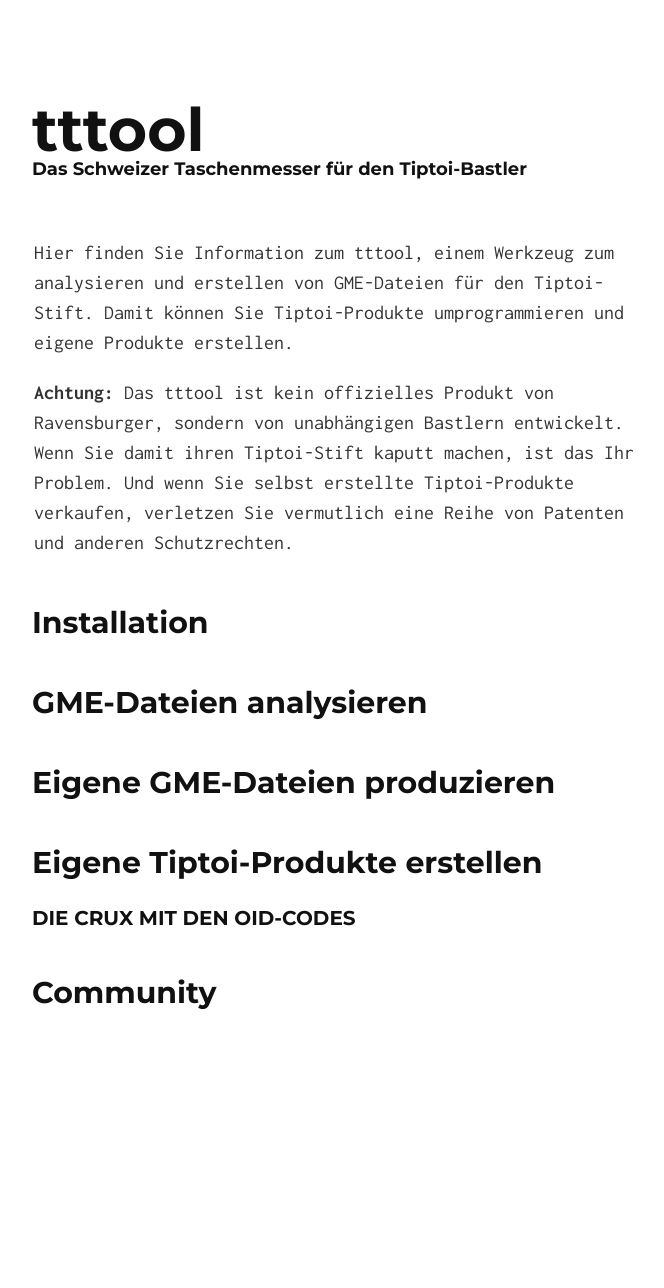
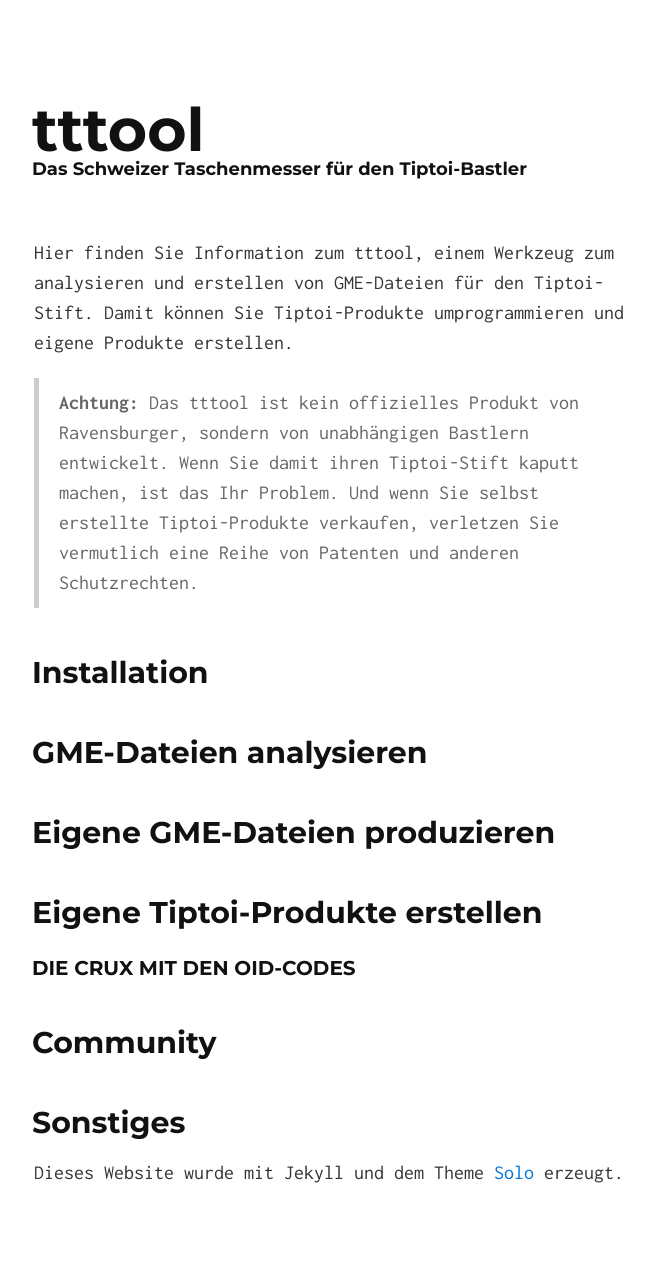
Before and after one commit to entropia/tip-toi-reveng, a Jekyll site: the page built from index.md, in a window 1280 px wide. Shown: the whole page, without its empty margins (306-970 px from the left). Built offline with Jekyll 4.4.1, drawn with Linux system fonts in a browser that asks for light colours; before the commit the page ends 1108 px from its top, so only the background shows below that.

Commit message:
Solo copyright

```diff
--- a/index.md
+++ b/index.md
@@ -4,7 +4,7 @@
 
 Hier finden Sie Information zum tttool, einem Werkzeug zum analysieren und erstellen von GME-Dateien für den Tiptoi-Stift. Damit können Sie Tiptoi-Produkte umprogrammieren und eigene Produkte erstellen.
 
-**Achtung:** Das tttool ist kein offizielles Produkt von Ravensburger, sondern von unabhängigen Bastlern entwickelt. Wenn Sie damit ihren Tiptoi-Stift kaputt machen, ist das Ihr Problem. Und wenn Sie selbst erstellte Tiptoi-Produkte verkaufen, verletzen Sie vermutlich eine Reihe von Patenten und anderen Schutzrechten.
+> **Achtung:** Das tttool ist kein offizielles Produkt von Ravensburger, sondern von unabhängigen Bastlern entwickelt. Wenn Sie damit ihren Tiptoi-Stift kaputt machen, ist das Ihr Problem. Und wenn Sie selbst erstellte Tiptoi-Produkte verkaufen, verletzen Sie vermutlich eine Reihe von Patenten und anderen Schutzrechten.
 
 ## Installation
 
@@ -17,3 +17,7 @@
 ### Die Crux mit den OID-Codes
 
 ## Community
+
+## Sonstiges
+
+Dieses Website wurde mit Jekyll und dem Theme [Solo](http://solo.chibi.io) erzeugt.
```
